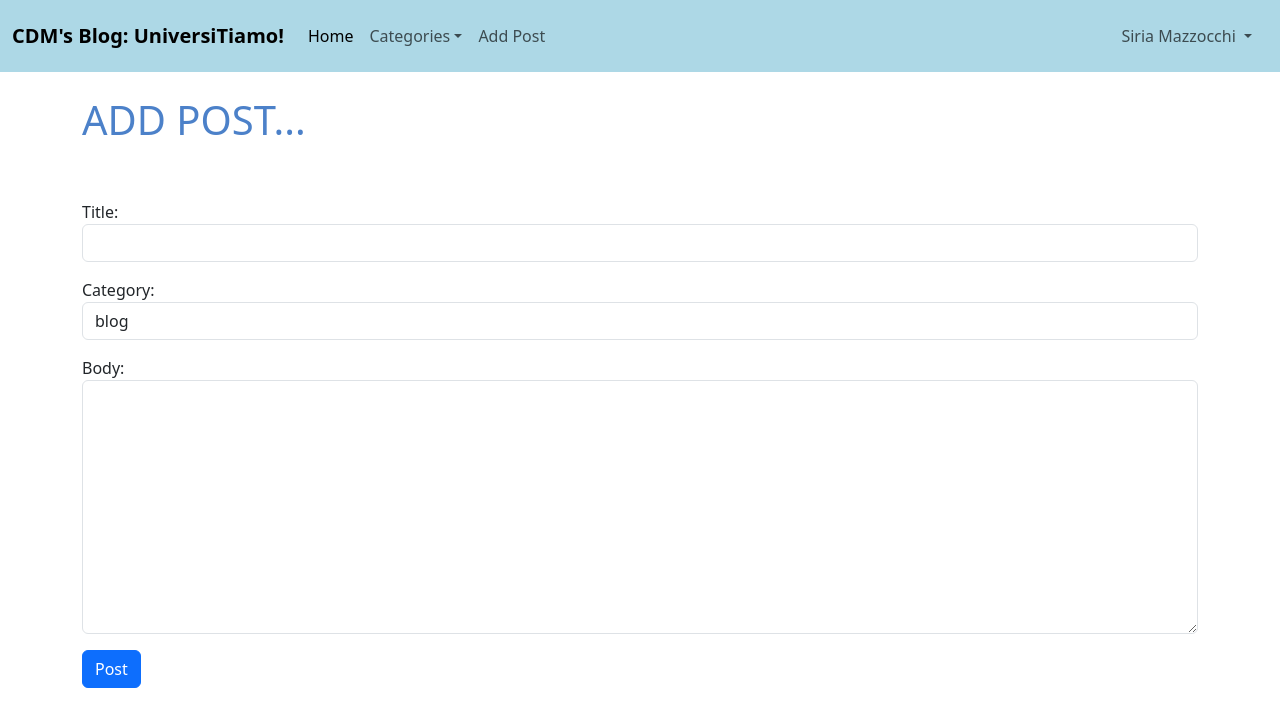
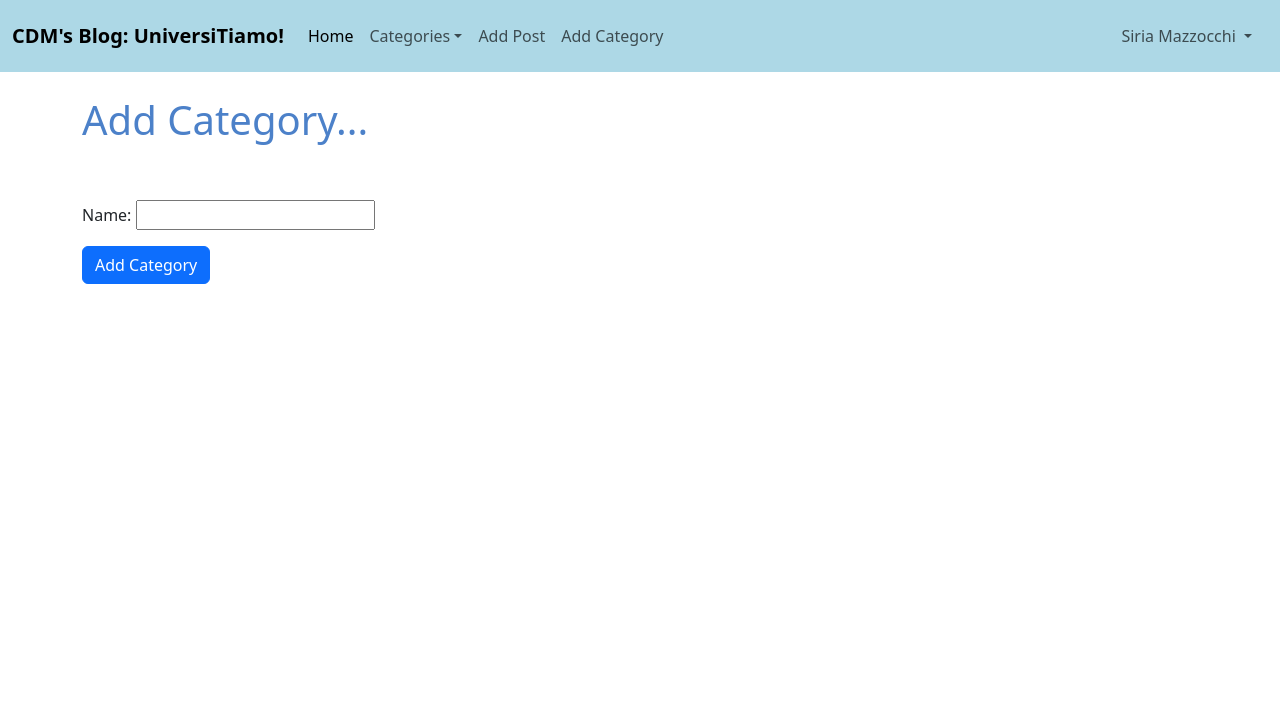
Before and after one commit to mazzocchi7053622/BlogPPM, a Django app: page /add_post/ in a window 1280 px wide. Shown: the top 727 px of the page. Run offline with Django 5.2, Linux system fonts and the light colour scheme; a user stored in the database is signed in; data comes from the database, SQL or seed files in the repository; some libraries are stand-ins or nearby versions.

Commit message:
all except category

```diff
--- a/elaboratoPPM/forms.py
+++ b/elaboratoPPM/forms.py
@@ -1,19 +1,11 @@
 from django import forms
 from .models import Post, Category, Comment
 
-CATEGORY_CHOICES= [
-    ('blog', 'blog'),
-    ('esami', 'esami'),
-    ('libri/appunti','libri/appunti'),
-    ('news','news'),
-    ('ripetizioni','ripetizioni'),
-]
+choices = Category.objects.all().values_list('name', 'name')
 
 choice_list = []
-
-for item in CATEGORY_CHOICES:
-    if item not in choice_list:
-        choice_list.append(item)
+for item in choices:
+    choice_list.append(item)
 
 class PostForm(forms.ModelForm):
     class Meta:
@@ -23,10 +15,9 @@ class PostForm(forms.ModelForm):
         widgets = {
             'title': forms.TextInput(attrs={'class': 'form-control'}),
             'author': forms.TextInput(attrs={'class': 'form-control', 'value': '', 'id':'elder2', 'type':'hidden' }),
-            'category': forms.Select(choices=choice_list, attrs={'class': 'form-control', 'id': 'cats'}),
+            'category': forms.Select(choices = choice_list, attrs={'class': 'form-control'}),
             'body': forms.Textarea(attrs={'class': 'form-control'}),
         }
-
 
 class EditForm(forms.ModelForm):
     class Meta:
@@ -35,7 +26,7 @@ class EditForm(forms.ModelForm):
 
         widgets = {
             'title': forms.TextInput(attrs={'class': 'form-control'}),
-            'category': forms.Select(choices=choice_list, attrs={'class': 'form-control'}),
+            'category': forms.Select(choices = choice_list, attrs={'class': 'form-control'}),
             'body': forms.Textarea(attrs={'class': 'form-control'}),
         }
 
--- a/elaboratoPPM/models.py
+++ b/elaboratoPPM/models.py
@@ -4,31 +4,14 @@ from django.urls import reverse
 from datetime import datetime, date
 from ckeditor.fields import RichTextField
 
-CATEGORY_CHOICES= [
-    ('blog', 'blog'),
-    ('esami', 'esami'),
-    ('libri/appunti','libri/appunti'),
-    ('news','news'),
-    ('ripetizioni','ripetizioni'),
-]
+class Category(models.Model):
+    name = models.CharField(max_length=255)
 
-choice_list = []
-
-for item in CATEGORY_CHOICES:
-    if item not in choice_list:
-        choice_list.append(item)
-
-class Category(models.Model):
-    name = models.CharField(max_length=255, choices=choice_list, unique=True)
+    def __str__(self):
+        return self.name
 
     def get_absolute_url(self):
         return reverse('home')
-
-    def get_context_data(self, *args, **kwargs):
-        cat_menu = Category.objects.all()
-        context = super(Category, self).get_context_data(*args, **kwargs)
-        context['cat_menu'] = cat_menu
-        return context
 
 
 class Profile(models.Model):
@@ -55,7 +38,7 @@ class Post(models.Model):
     author = models.ForeignKey(User, on_delete=models.CASCADE)
     body = RichTextField(blank=True, null=True)
     post_date = models.DateTimeField(auto_now_add=True)
-    category = models.CharField(max_length=255, choices= CATEGORY_CHOICES, default='blog')
+    category = models.CharField(max_length=255, default='blog')
     likes = models.ManyToManyField(User, related_name='blog_posts')
 
     def total_likes(self):
--- /dev/null
+++ b/elaboratoPPM/templates/add_category.html
@@ -0,0 +1,15 @@
+{% extends "base.html" %}
+{% block title %}Add Category Blog Post{% endblock %}
+{% block content %}
+
+<h1  style="color: #4C81C9">Add Category...</h1>
+<br/><br/>
+<div class="form-group">
+    <form method="POST">
+        {% csrf_token %}
+        {{form.as_p}}
+        <button class="btn btn-primary">Add Category</button>
+    </form>
+</div>
+
+{% endblock %}
--- a/elaboratoPPM/templates/base.html
+++ b/elaboratoPPM/templates/base.html
@@ -26,7 +26,7 @@
             <li class="nav-item dropdown">
               <a class="nav-link dropdown-toggle" data-bs-toggle="dropdown" href="#" role="button" aria-haspopup="true" aria-expanded="false">Categories</a>
               <div class="dropdown-menu">
-                {% for item in category_choice %}
+                {% for item in cat_menu %}
                   <a class="dropdown-item" href="{%url 'category' item %}">{{item}}</a>
                 {% endfor %}
               </div>
@@ -34,6 +34,11 @@
             <li class="nav-item">
               <a class="nav-link" href="{% url 'add_post'%}">Add Post</a>
             </li>
+            {%if user.is_staff%}
+                <li class="nav-item">
+              <a class="nav-link" href="{% url 'add_category'%}">Add Category</a>
+                </li>
+            {%endif%}
         {% else %}
           <li class="nav-item dropdown">
               <a class="nav-link dropdown-toggle" data-bs-toggle="dropdown" href="#" role="button" aria-haspopup="true" aria-expanded="false">Categories</a>
--- a/elaboratoPPM/urls.py
+++ b/elaboratoPPM/urls.py
@@ -1,14 +1,16 @@
 from django.urls import path
-from .views import HomeView, ArticleDetailView, AddPostView, UpdatePostView, DeletePostView, CategoryView, LikeView, AddCommentView
+from .views import HomeView, ArticleDetailView, AddPostView, UpdatePostView, DeletePostView, CategoryView, LikeView, AddCommentView, AddCategoryView
 
 urlpatterns = [
     #path('', views.home, name='home'),
     path('', HomeView.as_view(), name='home'),
     path('article/<int:pk>/', ArticleDetailView.as_view(), name='article_detail'),
     path('add_post/', AddPostView.as_view(), name='add_post'),
+    path('add_category/', AddCategoryView.as_view(), name='add_category'),
     path('article/edit/<int:pk>/', UpdatePostView.as_view(), name='update_post'),
     path('article/edit/<int:pk>/remove', DeletePostView.as_view(), name='delete_post'),
     path('category/<str:cats>/', CategoryView, name='category'),
     path('like/<int:pk>/', LikeView, name='like_post'),
     path('article/<int:pk>/comment/', AddCommentView.as_view(), name='add_comment')
+
 ]
--- a/elaboratoPPM/views.py
+++ b/elaboratoPPM/views.py
@@ -22,11 +22,6 @@ class HomeView(ListView):
     model = Post
     template_name = 'home.html'
     ordering = ['-post_date']
-    def get_context_data(self, *args, **kwargs):
-        cat_menu = Category.objects.all()
-        context = super(HomeView, self).get_context_data(*args, **kwargs)
-        context['cat_menu'] = cat_menu
-        return context
 
 
 def CategoryView(request, cats):
@@ -53,10 +48,15 @@ class ArticleDetailView(DetailView):
         context['liked'] = liked
         return context
 
-class AddPostView(CreateView):
+class AddCategoryView(CreateView):
     model = Post
     form_class = PostForm
     template_name = ('add_post.html')
+
+class AddPostView(CreateView):
+    model = Category
+    template_name = ('add_category.html')
+    fields = '__all__'
 
 class AddCommentView(CreateView):
     model = Comment
```
Also changed, not shown: elaboratoPPM/migrations/0027_alter_category_name_alter_post_category.py (added), elaboratoPPM/migrations/0028_alter_post_category.py (added).
